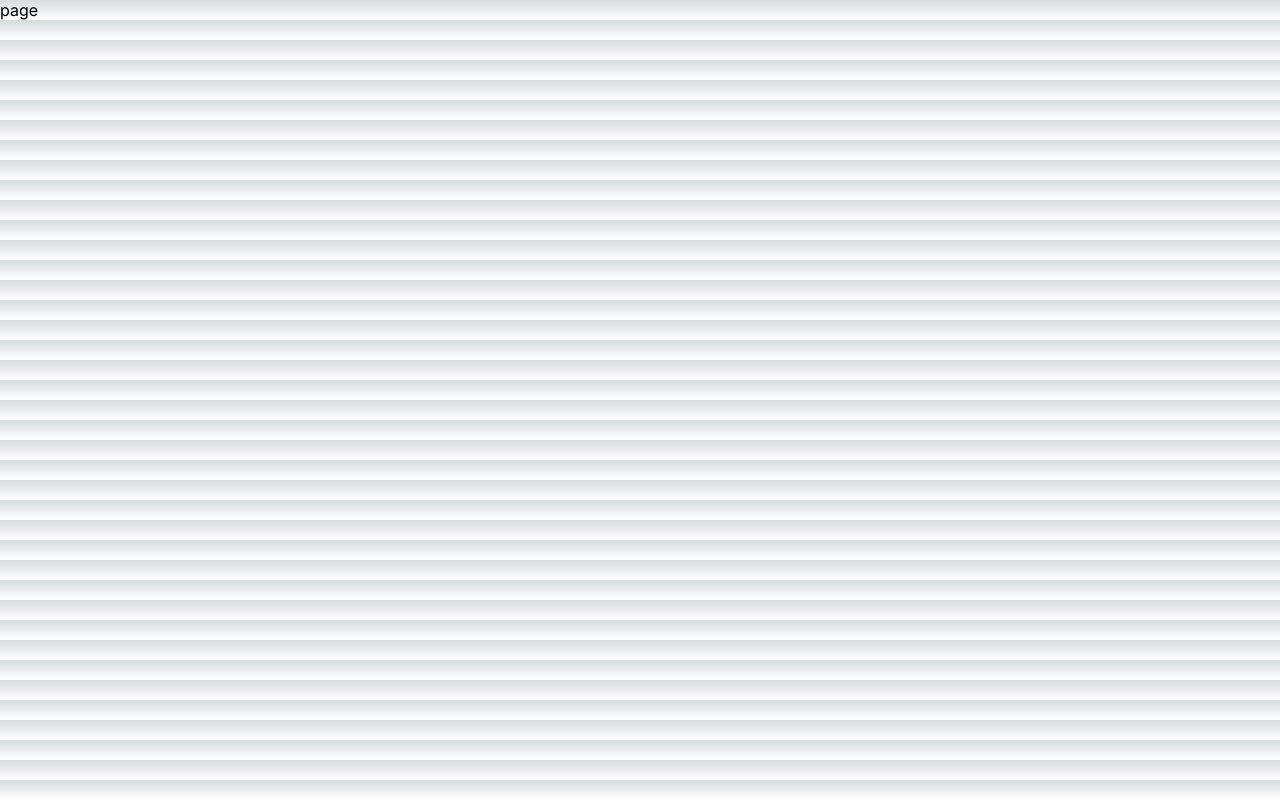
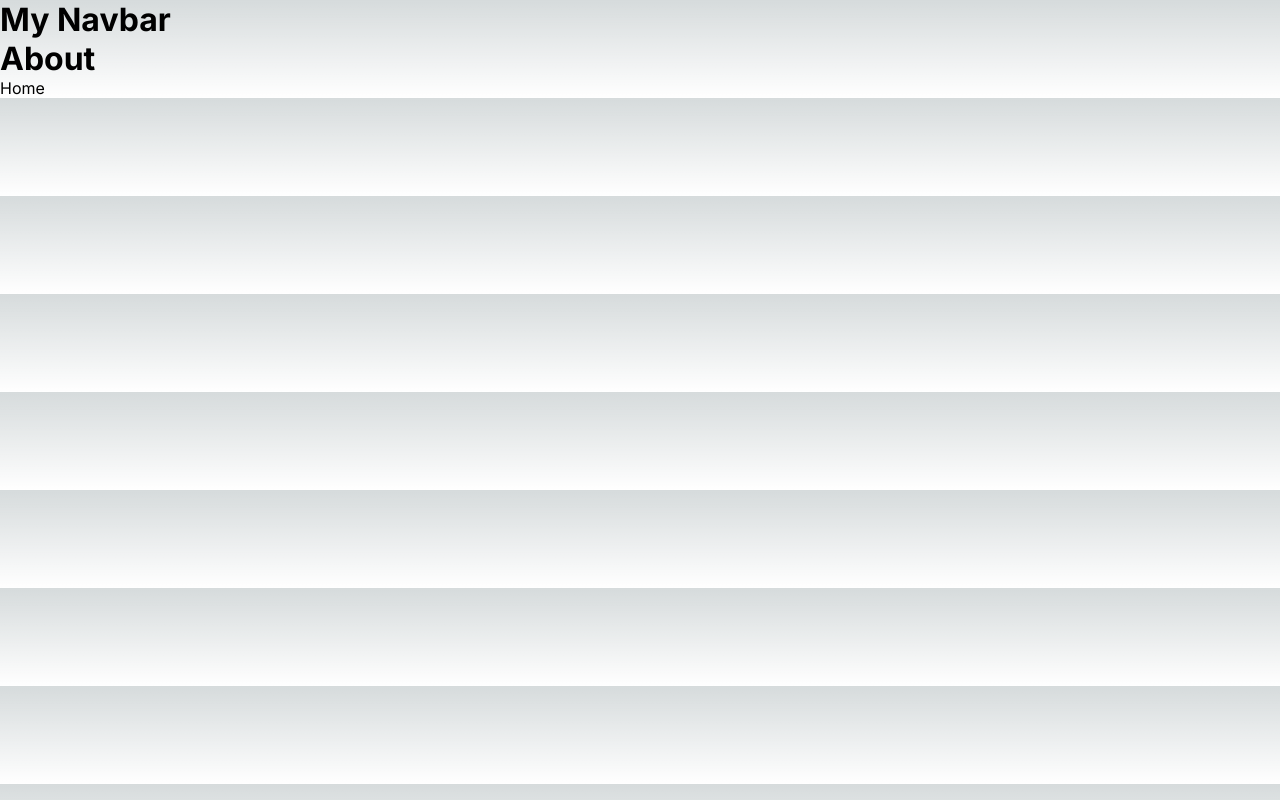
Before and after one commit to blytle1/nextjs-project-2, a Next.js app: page /About in a window 1280 px wide. Built offline with nearby package versions, Linux system fonts and the light colour scheme.

Commit message:
add link

```diff
--- a/src/app/About/page.js
+++ b/src/app/About/page.js
@@ -1,5 +1,10 @@
+import Link from "next/link";
+
 export default function About() {
   return (
-    <div>page</div>
-  )
+    <div>
+      <h1>About</h1>
+      <Link href="/">Home</Link>
+    </div>
+  );
 }
--- a/src/app/layout.js
+++ b/src/app/layout.js
@@ -11,7 +11,10 @@ export const metadata = {
 export default function RootLayout({ children }) {
   return (
     <html lang="en">
-      <body className={inter.className}>{children}</body>
+      <body className={inter.className}>
+        <h1>My Navbar</h1>
+        {children}
+      </body>
     </html>
   );
 }
```
